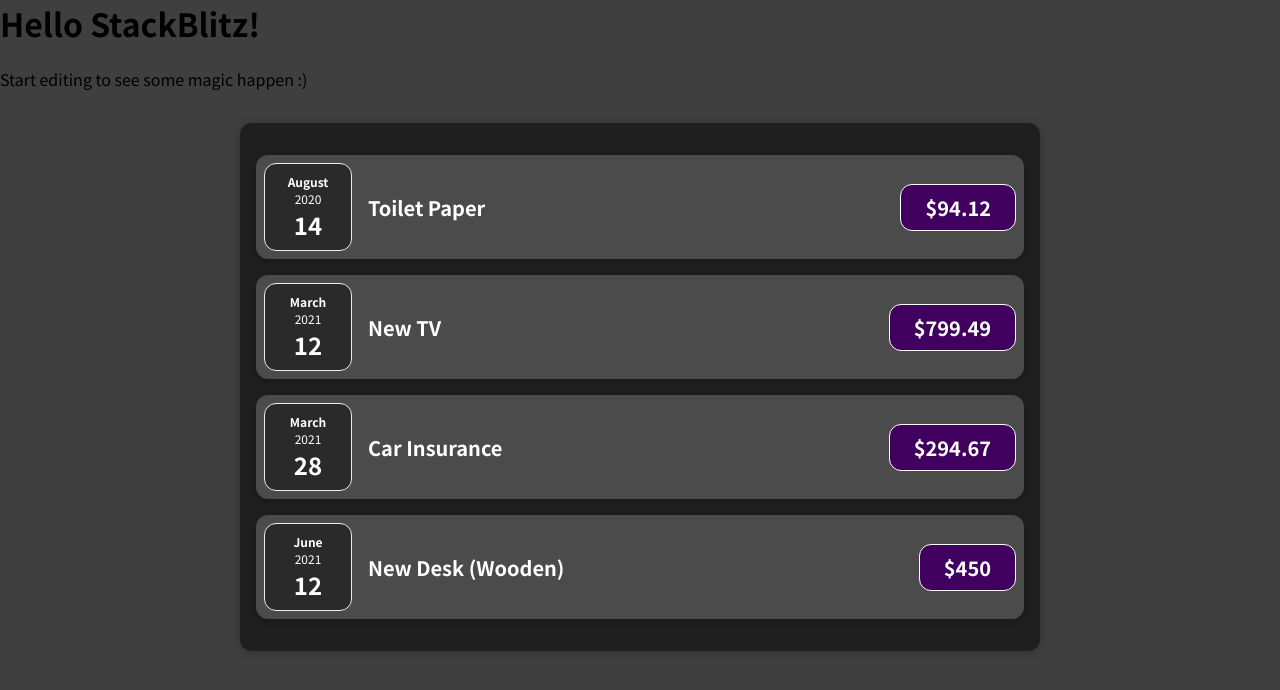
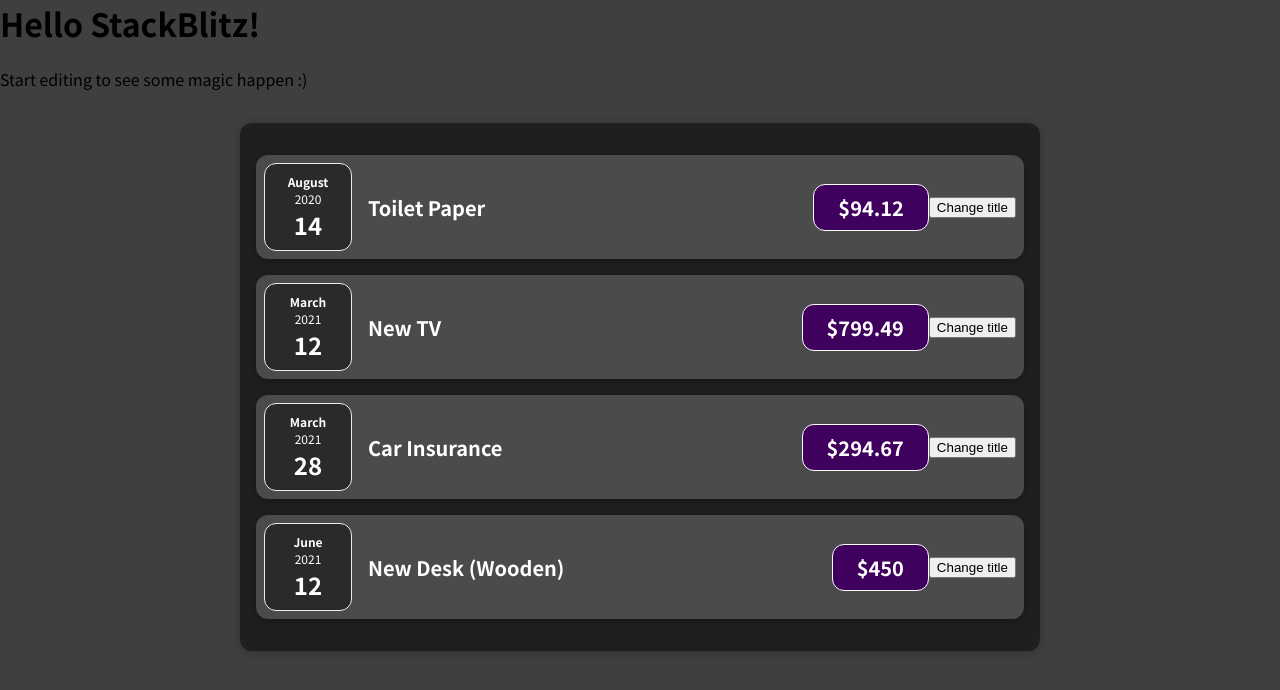
Before and after one commit to HemantKhinchiProjects/react-event, a React (Create React App) app: page / in a window 1280 px wide. Shown: the top 690 px of the page. Built offline with nearby package versions, Linux system fonts and the light colour scheme.

Commit message:
2 files modified, 2 added, 2 deleted

```diff
--- a/src/components/expenseItem/ExpenseItem.js
+++ b/src/components/expenseItem/ExpenseItem.js
@@ -1,15 +1,20 @@
-import React from 'react';
+import React, { useState } from 'react';
 import './ExpenseItem.css';
 import ExpenseDate from './ExpenseDate';
 
 function ExpenseItem(props) {
+  const [title, setTitle] = useState(props.title);
+  const clickHandler = () => {
+    setTitle('click');
+  };
   return (
     <div className="expense-item">
       <ExpenseDate date={props.date} />
       <div className="expense-item__description">
-        <h2>{props.title}</h2>
+        <h2>{title}</h2>
         <div className="expense-item__price">${props.amount}</div>
       </div>
+      <button onClick={clickHandler}>Change title</button>
     </div>
   );
 }
--- a/src/components/expenseItem/Expenses.js
+++ b/src/components/expenseItem/Expenses.js
@@ -1,7 +1,7 @@
 import React from 'react';
 import './Expenses.css';
 import ExpenseItem from './ExpenseItem';
-import Card from '../Card';
+import Card from '../ui/Card';
 function Expenses(props) {
   return (
     <Card className="expenses">
```
Also changed, not shown: src/components/ui/Card.css (renamed from src/components/Card.css), src/components/ui/Card.js (renamed from src/components/Card.js).
